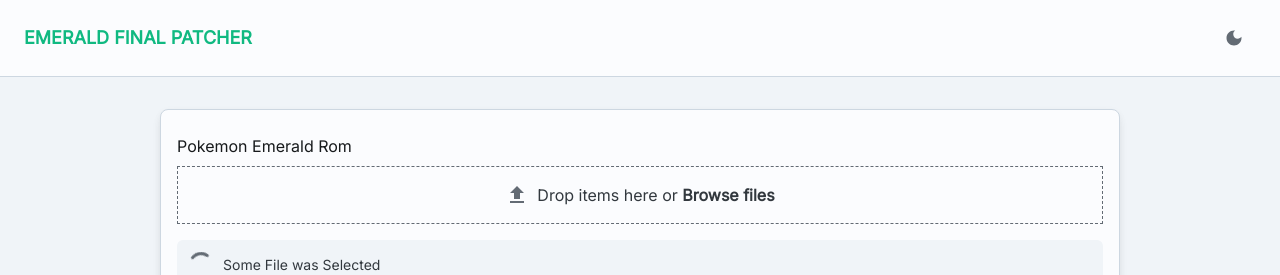
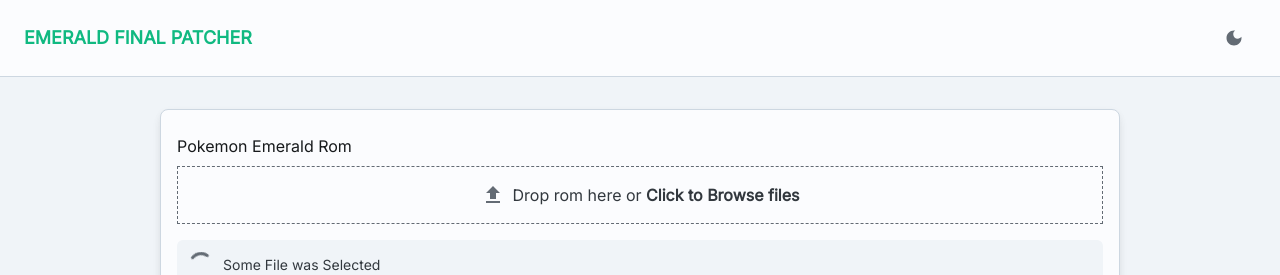
Before and after one commit to elizabethlfransen/emerald-final-patcher, a React (Vite) app: page / in a window 1280 px wide. Shown: the top 275 px of the page. Built offline with nearby package versions, Linux system fonts and the light colour scheme.

Commit message:
Change text

```diff
--- a/src/components/FileDropzone.tsx
+++ b/src/components/FileDropzone.tsx
@@ -43,7 +43,7 @@
                  }}>
                 <Upload sx={{mr: 1}}/>
                 <Typography>
-                    Drop items here or <Typography fontWeight={"bold"}>Browse files</Typography>
+                    Drop rom here or <Typography fontWeight={"bold"}>Click to Browse files</Typography>
                 </Typography>
             </Box>
             <Alert color={"neutral"} sx={{mb: 2}}>
```
